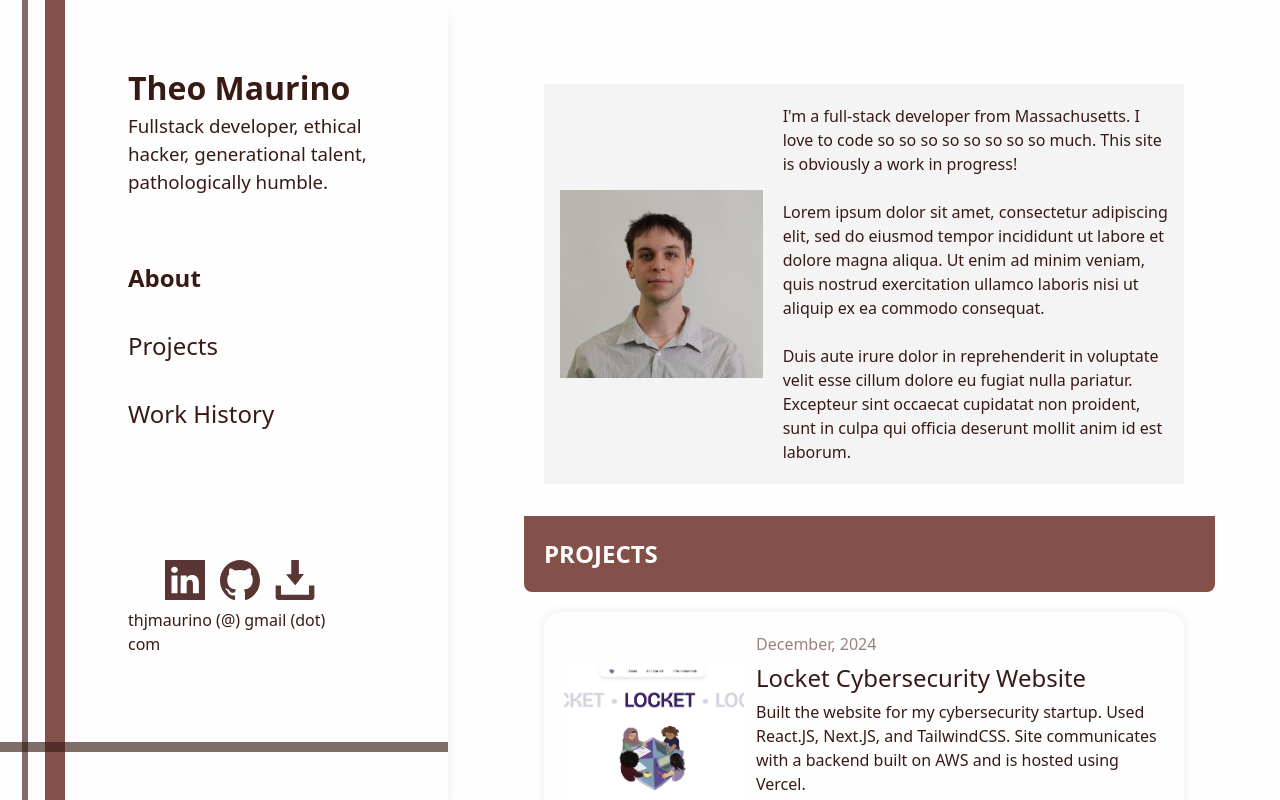
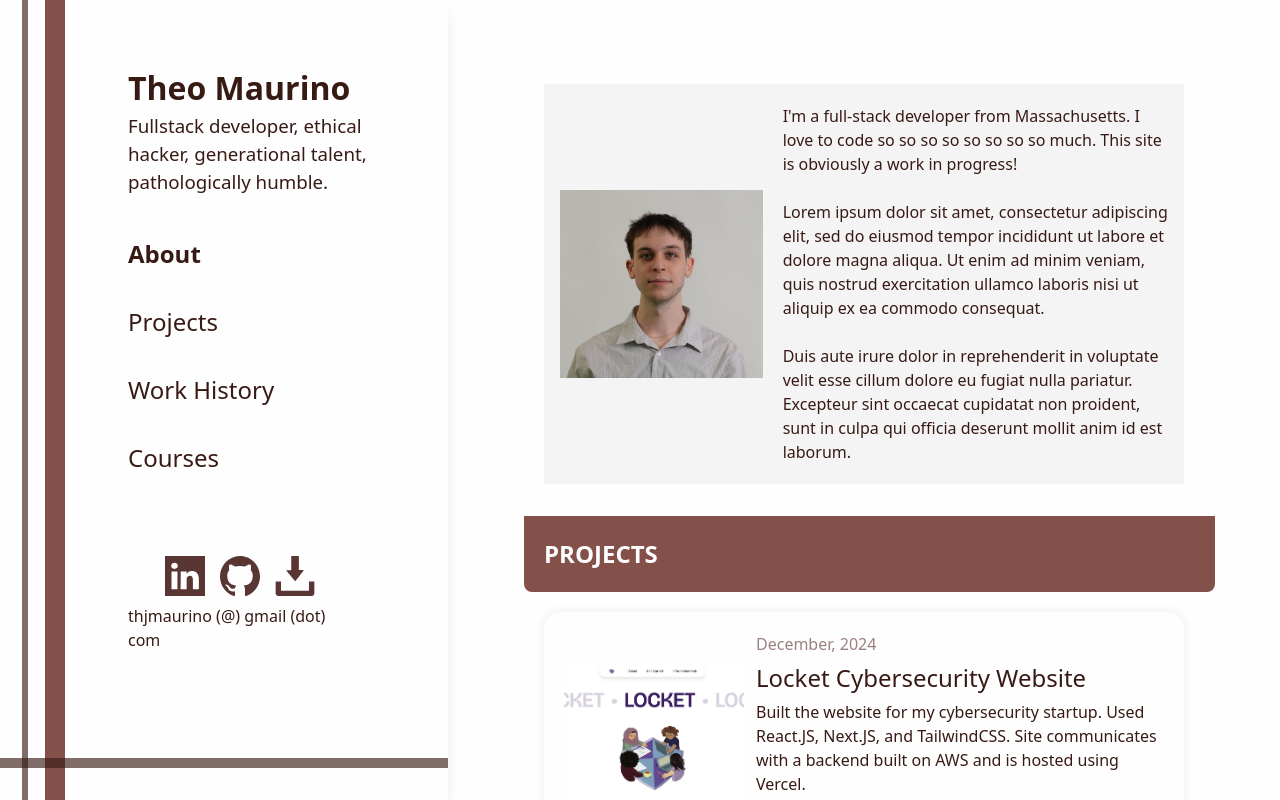
Before and after one commit to m4ur1n0/theo-maurino-portfolio, a Next.js app: page / in a window 1280 px wide. Built offline with nearby package versions, Linux system fonts and the light colour scheme.

Commit message:
added coursework

```diff
--- /dev/null
+++ b/src/components/CourseWork.js
@@ -0,0 +1,36 @@
+import React from 'react'
+
+const CourseWork = ({title, skills, url}) => {
+    // everything is a string except skills which is a list
+
+    const handleClick = () => {
+
+        if(url) {
+            window.open(url, "_blank");
+        }
+    }
+
+  return (
+    <div className='work-history-item p-5 my-3 flex flex-col w-full rounded-2xl total-shadow-md transition-transform transform duration-200 ease-in-out hover:scale-[1.02] hover:total-shadow-md cursor-pointer bord'
+        onClick={handleClick}
+    >
+
+        <h2 className='mt-1'>{title}</h2>
+
+        <div className='skills-list w-full flex overflow-x-scroll hide-scrollbar gap-2 mt-3'>
+            {skills.map((skill, idx) => (
+                <div
+                    key={idx}
+                    className="work-history-skill rounded-full mt-1 px-4 py-1 bg-text_color "
+                >
+                    <p className='text-white text-nowrap'>{skill}</p>
+                </div>
+            ))}
+        </div>
+
+
+    </div>
+  )
+}
+
+export default CourseWork
--- a/src/components/NavBar.js
+++ b/src/components/NavBar.js
@@ -12,8 +12,12 @@ export default function NavBar({selected, setSelected}) {
     },
     {
       title : "Work History",
-      id : "work-history"
+      id : "work"
     },
+    {
+      title : "Courses",
+      id : "coursework"
+    }
 
 
   ]
@@ -37,10 +41,10 @@ export default function NavBar({selected, setSelected}) {
 
       <div className="absolute h-full w-[20px] bg-highlight2 left-[10%]" />
       <div className="absolute h-full w-[6px] bg-text_color_clear left-[5%]" />
-      <div className="absolute w-full h-[10px] bg-text_color_clear bottom-[6%]" />
+      <div className="absolute w-full h-[10px] bg-text_color_clear bottom-[4%]" />
 
       <div className="navbar-content mt-16 ml-32  " >
-        <div className="title-container mb-16 ">
+        <div className="title-container mb-10 ">
           <h1>Theo Maurino</h1>
           <h3 className="w-full ">Fullstack developer, ethical hacker, generational talent, pathologically humble.</h3>
         </div>
@@ -61,7 +65,7 @@ export default function NavBar({selected, setSelected}) {
 
         </div>
 
-        <div className="links-section flex flex-col items-center w-4/5 mt-32">
+        <div className="links-section flex flex-col items-center w-4/5 mt-[80px]">
           <div className="socials-links flex justify-between w-2/3 ">
             <a className="" href='https://www.linkedin.com/in/theo-maurino-829929239/' target='_blank'>
               <img className="max-w-[40px] color-text_color" src='/vectors/linkedin.svg' />
--- a/src/pages/index.js
+++ b/src/pages/index.js
@@ -3,24 +3,29 @@ import SectionHeader from '@/components/SectionHeader';
 import WorkHistory from '@/components/WorkHistory';
 import Project from '@/components/Project';
 import { useState, useRef, useEffect } from 'react';
+import CourseWork from '@/components/CourseWork';
 
 
 export default function Home() {
   const [currentSection, setCurrentSection] = useState('about');
   const workRef = useRef(null);
   const projectRef = useRef(null);
+  const courseRef = useRef(null);
 
   const handleScroll = () => {
     if (workRef.current && projectRef.current) {
       const workRect = workRef.current.getBoundingClientRect();
       const projectRect = projectRef.current.getBoundingClientRect();
+      const courseRect = courseRef.current.getBoundingClientRect();
 
 
       // console.log('workRect.top:', workRect.top, 'projectRect.top:', projectRect.top);
 
-      if (workRect.top <= 0 ) {
+      if (courseRect.top <= 0) {
+        setCurrentSection('coursework');
+      } else if (workRect.top <= 0 ) {
         console.log('Switching to: work');
-        setCurrentSection('work-history');
+        setCurrentSection('work');
 
       } else if (projectRect.top <= 0) {
         // console.log('Switching to: projects');
@@ -104,21 +109,99 @@ export default function Home() {
       image_name : "algorithm-visualizer.png",
       url : "https://algorithm-visualizers-three.vercel.app/"
     },
-
   ]
 
   const coursework = [
     {
       title : "Google Cybersecurity Professional Certificate",
       skills : ["SIEM Tools", "Threat Modeling", "Network Security", "Security Hardening", "IDS/IPS Management", "Information Technology", "Information Security", "Data Privacy", "Compliance", "Attack Vectors"],
-      url : ""
+      url : "https://coursera.org/verify/professional-cert/L3EP6FBNMJG9"
 
     },
     {
       title : "Meta Advanced React.JS Certification",
       skills : ["UI/UX Design", "React.JS", "Frontend Software Engineering", "User Interface Programming", "JavaScript", "JSX"],
+      url : "https://www.coursera.org/account/accomplishments/records/Z6O1DEPANKOS"
+    },
+    {
+      title : "Agile Software Development",
+      skills : ["Agile Methodology", "Sprint Planning", "Git", "Unit Testing", "Collaboration tools", "Backend Design", "Team Collaboration", "Continuous Deployment"],
       url : ""
-    }
+    },
+    {
+      title : "Operating Systems",
+      skills : ["System Engineering", "Concurrency", "Low-level Programming", "Optimization", "Scheduling Algorithms", "Memory Paging", "Thread Synchronization", "File Systems", "System Calls", "Operating System Architecture", "Multithreading"],
+      url : ""
+    },
+    {
+      title : "Scalable Software Architecture",
+      skills : ["Scalability", "AWS", "Backend Engineering", "Software Architecture", "API Gateways", "Serverless Computing", "Distributed Systems", "RESTful APIs", "Cloud Computing"],
+      url : ""
+    },
+    {
+      title : "Database System Design",
+      skills : ["SQL", "Schema Design", "Data Modeling", "Data Storage Optimization", "Query Optimization", "Database Normalization", "Backend Engineering", "Transaction Management"],
+      url : ""
+    },
+    {
+      title : "Introduction to Networking",
+      skills : ["Network Protocols","HTTP/HTTPS", "DNS", "Network Security", "Firewalls", "Network Architecture", "Client-server Communication", "Packet Routing"],
+      url : ""
+    },
+    {
+      title : "Design and Analysis of Algorithms",
+      skills : ["Algorithm Design", "Time/Space Complexity", "Optimization", "Dynamic Programming", "Divide and Conquer", "Greedy Algorithms", "Graph Algorithms", "Sorting Algorithms"],
+      url : ""
+    },
+    {
+      title : "Computer System Security",
+      skills : ["Cryptography", "Vulnerability Assessment", "Pentesting", "Secure Coding", "Authentication Protocols", "Cybersecurity Principles", "Malware Analysis", "Network Defense", "Security Architecture"],
+      url : ""
+    },
+
+
+    {
+      title : "Mathematic Foundations of Computer Science",
+      skills : ["Set Theory", "Discrete Mathematics", "Proofs", "Logic", "Rational Problem Solving", "Mathematical Reasoning", "Recursion", "Propositional Logic"],
+      url : ""
+    },
+    {
+      title : "Data Structures and Algorithms",
+      skills : ["Trees", "Linked Lists", "Hash Tables", "Sorting Algorithms", "Algorithms", "Stacks & Queues", "Data Manipulation"],
+      url : ""
+    },
+
+
+
+    {
+      title : "Introduction to Artificial Intelligence",
+      skills : ["Search Algorithms", "A*/Dijkstra/DFS/BFS", "Macine Learning", "Neural Networks", "Natural Language Processing", "AI Principles", "Supervised & Unsupervised Learning"],
+      url : ""
+    },
+
+
+    {
+      title : "Introduction to Computer Systems",
+      skills : ["Assembly Language Programming", "Binary", "Cache Optimization", "Computer Architecture", "Memory Hierarchy"],
+      url : ""
+    },
+
+    {
+      title : "Fundamentals of Computer Programming (1, 1.5, 2)",
+      skills : ["Object Oriented Programming", "Python", "Software Design", "Syntax and Semantics", "Algorithmic Thinking"],
+      url : ""
+    },
+    {
+      title : "Linear Algebra",
+      skills : ["Matrix Operations", "Vector Spaces", "Linear Transformations", "Eigenvalues/Eigenvectors", "Orthogonality", "Applications in Computer Graphics", "Linear Equations"],
+      url : ""
+    },
+    {
+      title : "Multivariable Differential Calculus",
+      skills : ["Optimization Techniques", "Partial Derivatives", "Vector Calculus", "Applications in Machine Learning", "Multivariable Functions", "Surface Integrals", "Differential Equations"],
+      url : ""
+    },
+
   ]
 
 
@@ -148,8 +231,8 @@ export default function Home() {
 
 
         {/* PROJECTS SECTION */}
-        <div className='projects-section-delineator w-full h-1' ref={projectRef}/>
-        <div className='projects-section' id="projects">
+        <div className='projects-section-delineator w-full h-1' id="projects" ref={projectRef}/>
+        <div className='projects-section'>
           <SectionHeader>
             <h2 className='font-bold text-white'>PROJECTS</h2>
           </SectionHeader>
@@ -167,7 +250,7 @@ export default function Home() {
 
 
         {/* WORK HISTORY SECTION */}
-        <div className='projects-section-delineator w-full h-1 ' id="work-history" ref={workRef}/>
+        <div className='projects-section-delineator w-full h-1' id="work" ref={workRef}/>
         <div className='work-history-section ' >
           <SectionHeader>
             <h2 className='font-bold text-white'>WORK HISTORY</h2>
@@ -183,6 +266,26 @@ export default function Home() {
 
           </div>
         </div>
+
+        {/* RELEVANT COURSEWORK SECTION */}
+        <div className='relevant-coursework-section-delineator w-full h-1' id='coursework' ref={courseRef} />
+        <div className='relevant-coursework-section' >
+            <SectionHeader>
+              <h2 className='font-bold text-white'>RELEVANT COURSEWORK</h2>
+            </SectionHeader>
+
+            <div className='flex flex-col gap-2 w-full'>
+              {
+                coursework.map((entry, idx) => (
+                  <div key={idx}>
+                    <CourseWork {...entry} />
+                  </div>
+                ))
+              }
+            </div>
+
+        </div>
+
       </div>
     </div>
   );
```
